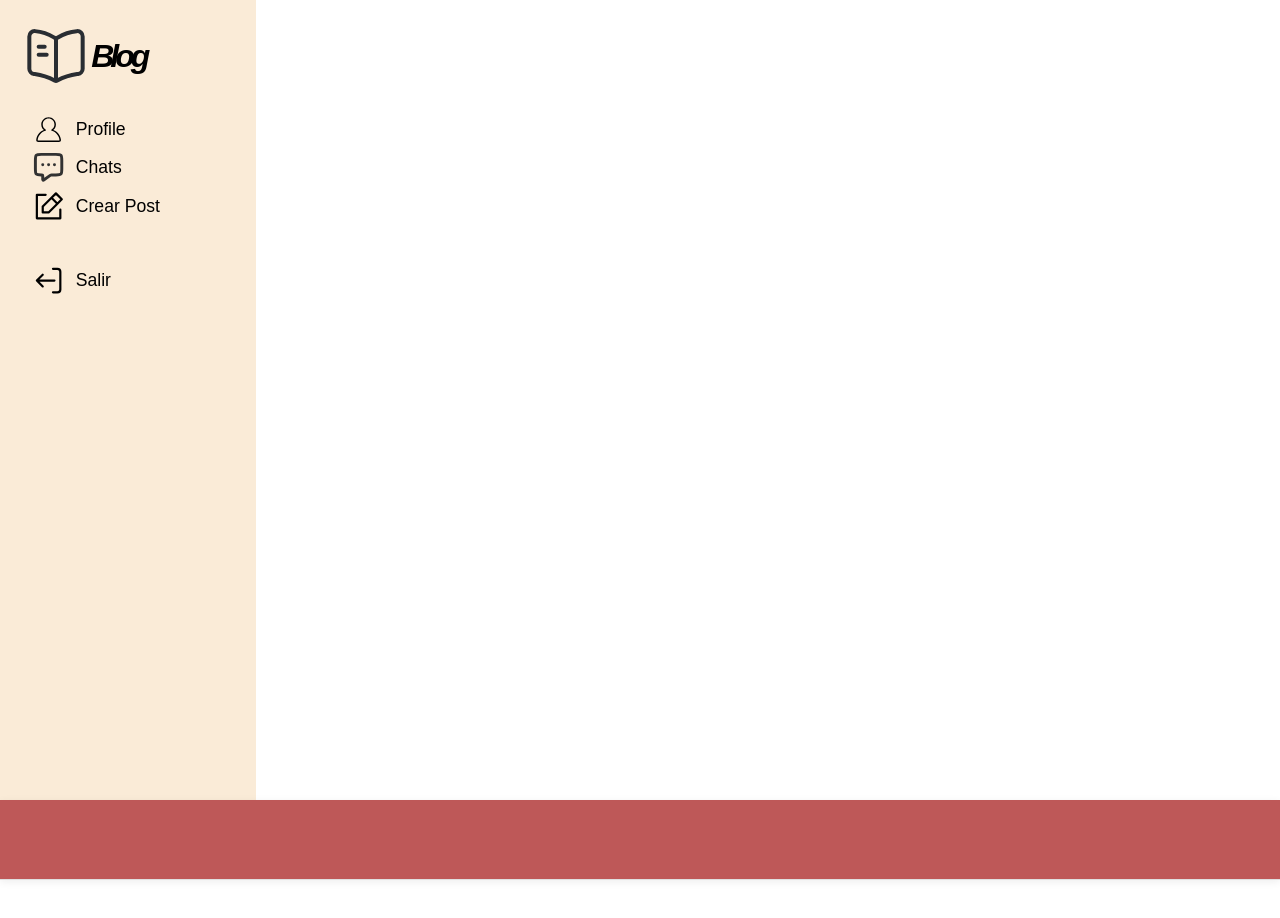
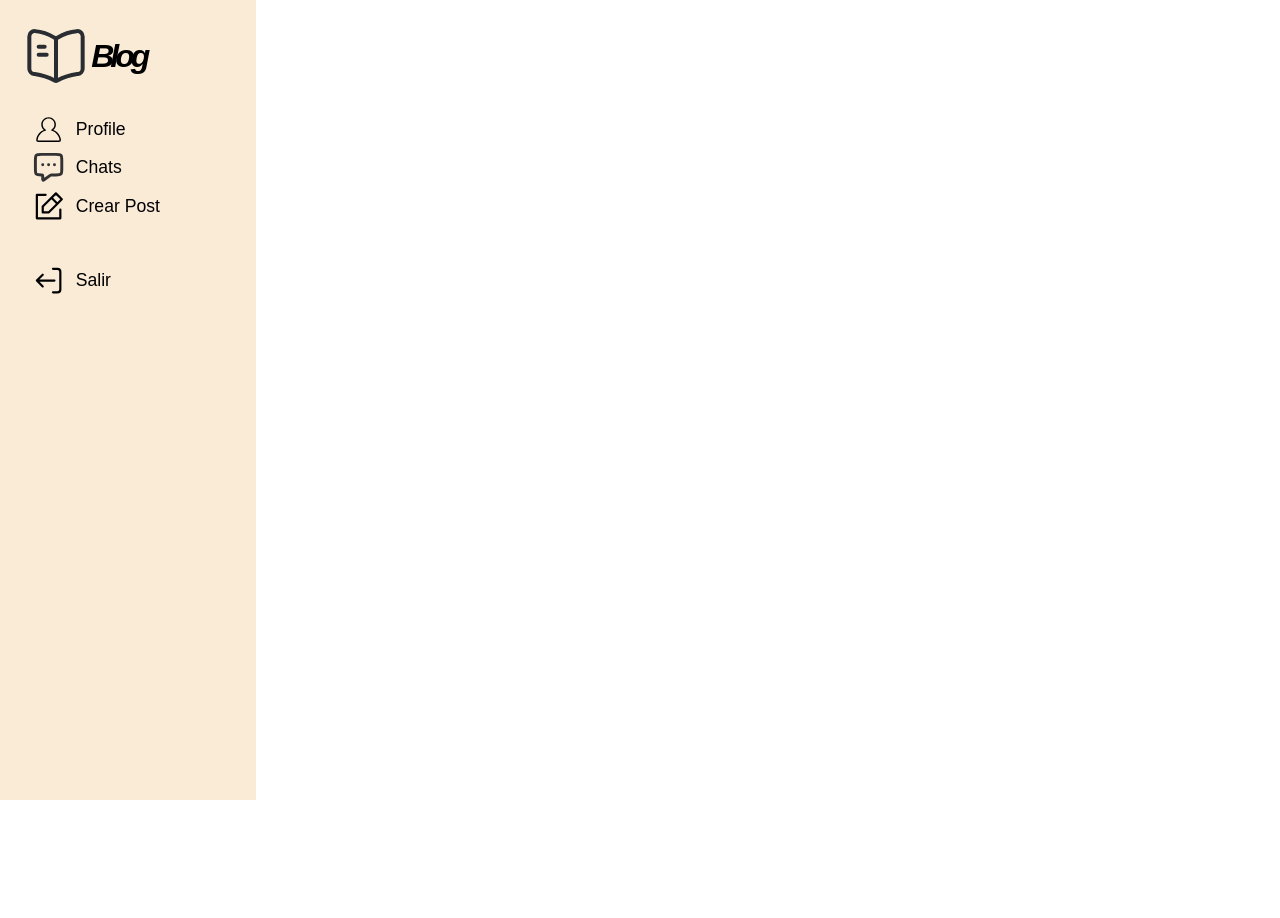
Before and after one commit to gilberttgabriel/Blog, a Vue app in the folder frontend/: page / in a window 1280 px wide. Shown: the top 918 px of the page. Built offline with nearby package versions, Linux system fonts and the light colour scheme.

Commit message:
quitar header innecesario de app.vue

```diff
--- a/frontend/src/App.vue
+++ b/frontend/src/App.vue
@@ -11,7 +11,7 @@
       <a href="#" class="getOut"><svg viewBox="0 0 24 24" fill="none" xmlns="http://www.w3.org/2000/svg"><g id="SVGRepo_bgCarrier" stroke-width="0"></g><g id="SVGRepo_tracerCarrier" stroke-linecap="round" stroke-linejoin="round"></g><g id="SVGRepo_iconCarrier"> <path d="M15 4H18C19.1046 4 20 4.89543 20 6V18C20 19.1046 19.1046 20 18 20H15M8 8L4 12M4 12L8 16M4 12L16 12" stroke="#000000" stroke-width="1.5" stroke-linecap="round" stroke-linejoin="round"></path> </g></svg><span>Salir</span></a>
     </nav>
   </aside>
-  <header class="header"></header>
+
 </template>
 
 <script>
```
Also changed, not shown: 1 other file (tests, documents, lock files or other folders).
